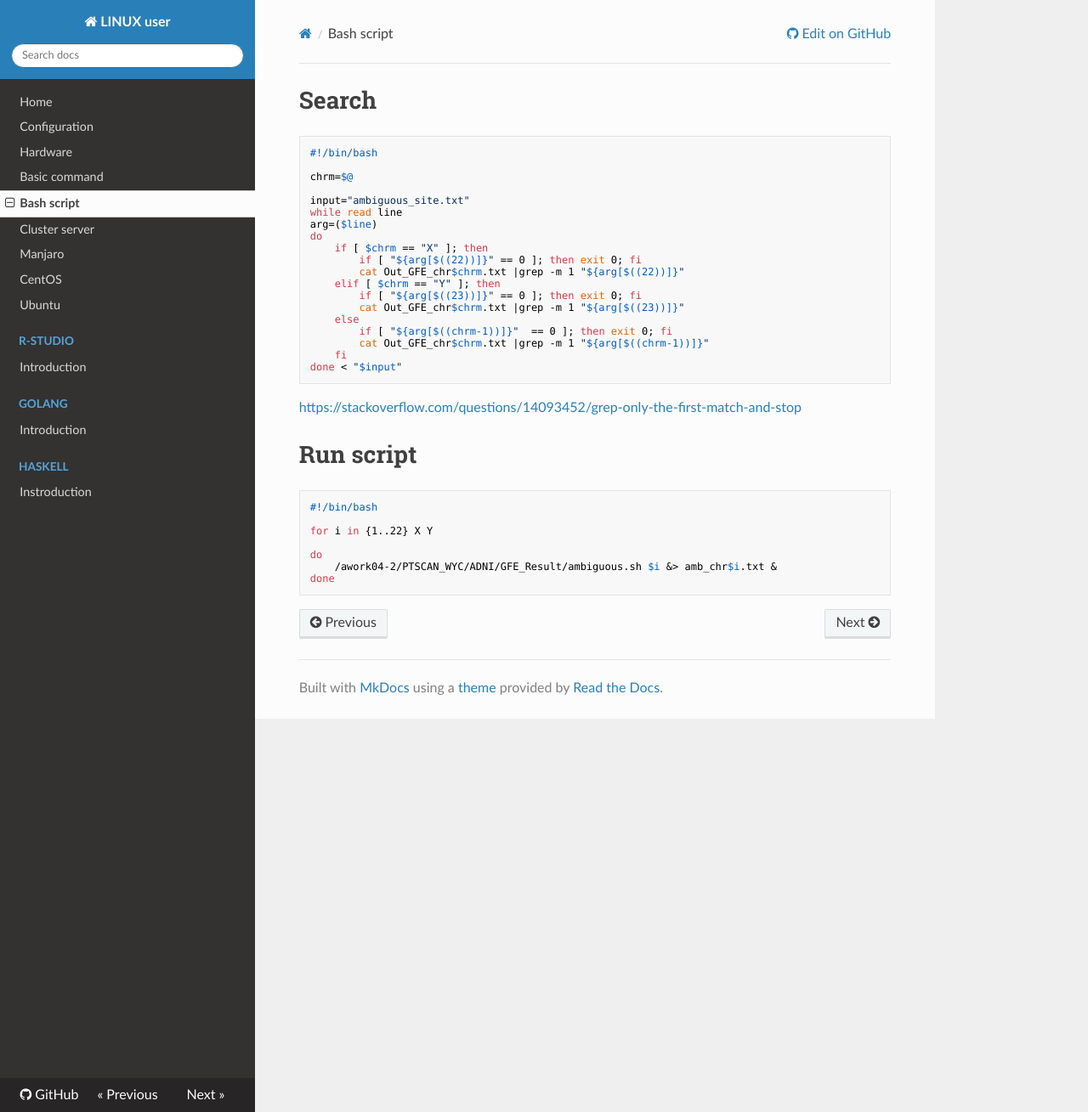
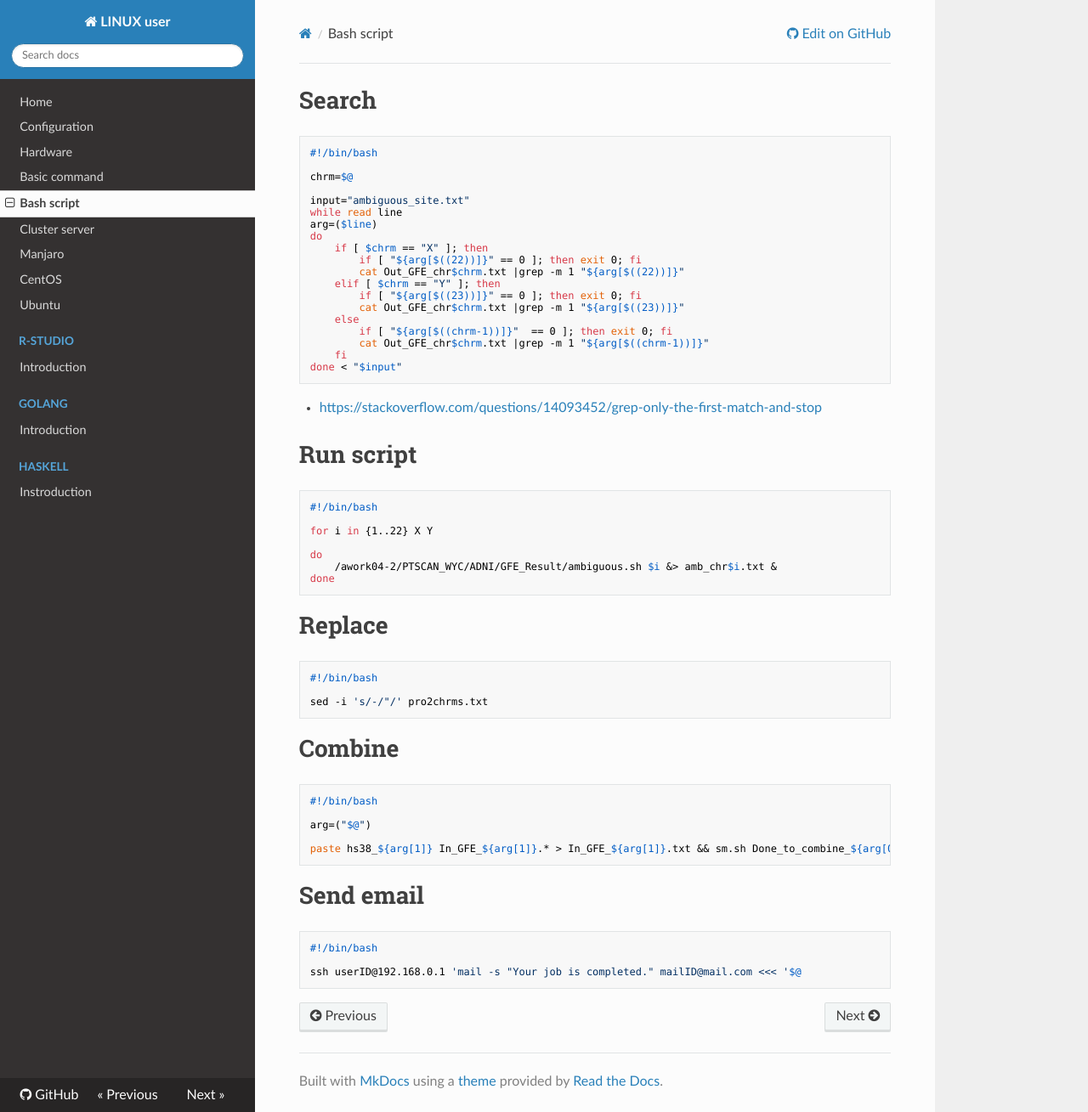
Before and after one commit to WonyoungCho/LINUX, an MkDocs documentation site: the page built from docs/bash.md, in a window 1280 px wide and 1309 px high. Shown: the whole window at 85% size. Built offline with MkDocs 1.6.1, drawn with Linux system fonts in a browser that asks for light colours; nearby versions of some CDN libraries; old or Windows-style settings are respelled for this version of MkDocs.

Commit message:
Update bash.md

````diff
--- a/docs/bash.md
+++ b/docs/bash.md
@@ -20,7 +20,8 @@ do
     fi
 done < "$input"
 ```
-<https://stackoverflow.com/questions/14093452/grep-only-the-first-match-and-stop>
+- <https://stackoverflow.com/questions/14093452/grep-only-the-first-match-and-stop>
+
 
 # Run script
 ```
@@ -32,3 +33,26 @@ do
     /awork04-2/PTSCAN_WYC/ADNI/GFE_Result/ambiguous.sh $i &> amb_chr$i.txt &
 done
 ```
+
+# Replace
+```
+#!/bin/bash
+
+sed -i 's/-/"/' pro2chrms.txt
+```
+
+# Combine
+```
+#!/bin/bash
+
+arg=("$@")
+
+paste hs38_${arg[1]} In_GFE_${arg[1]}.* > In_GFE_${arg[1]}.txt && sm.sh Done_to_combine_${arg[0]}_In_GFE_${arg[1]}_files || echo "Not combined In_GFE_"${arg[1]}"_files"
+```
+
+# Send email
+```
+#!/bin/bash
+
+ssh userID@192.168.0.1 'mail -s "Your job is completed." mailID@mail.com <<< '$@
+```
````
